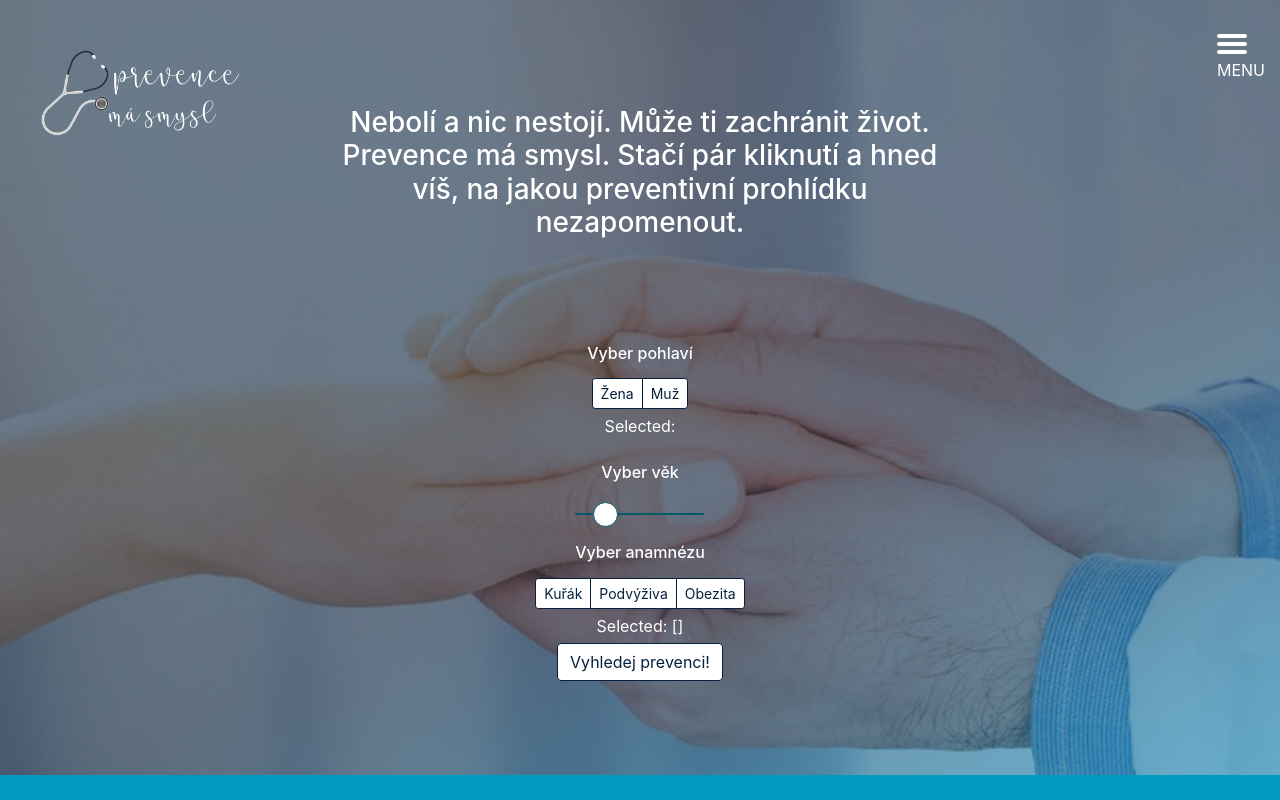
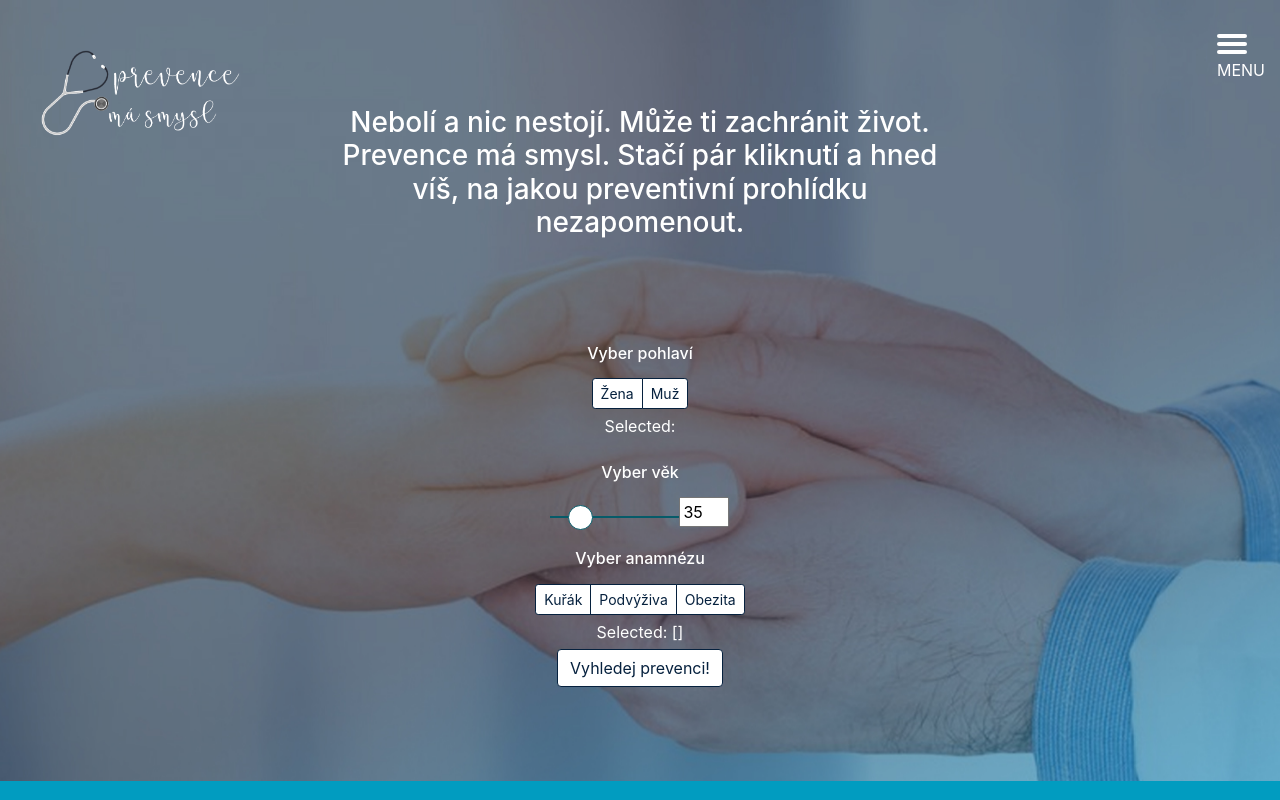
Before and after one commit to hniv00/prevence-ma-smyl_team01, a React (Create React App) app in the folder frontend/: page / in a window 1280 px wide. Shown: the top 800 px of the page. Built offline with nearby package versions, Linux system fonts and the light colour scheme; no server answers.

Commit message:
slider update

```diff
--- a/frontend/src/components/atoms/AgeSlider.js
+++ b/frontend/src/components/atoms/AgeSlider.js
@@ -17,6 +17,7 @@ export class AgeSlider extends Component {
     return (
       <div class="sliderContainer">
          <input type="range" min="18" max="120" class="slider" value={this.state.value} onChange={this.handleChange}/>
+         <input style={{width: '50px'}} type="number" min="18" max="120" value={this.state.value} onChange={this.handleChange}/>
       </div>
     );
   }
```
